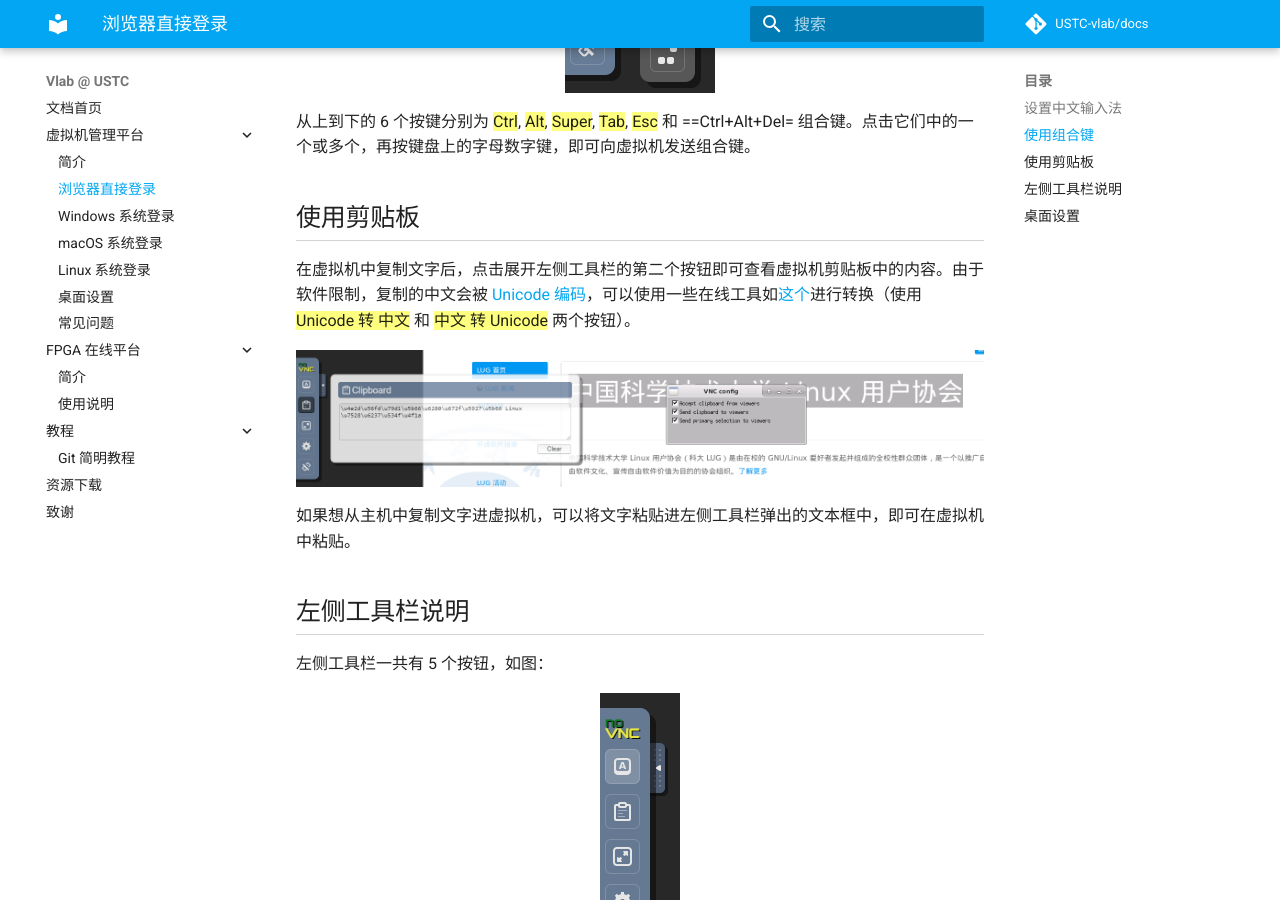
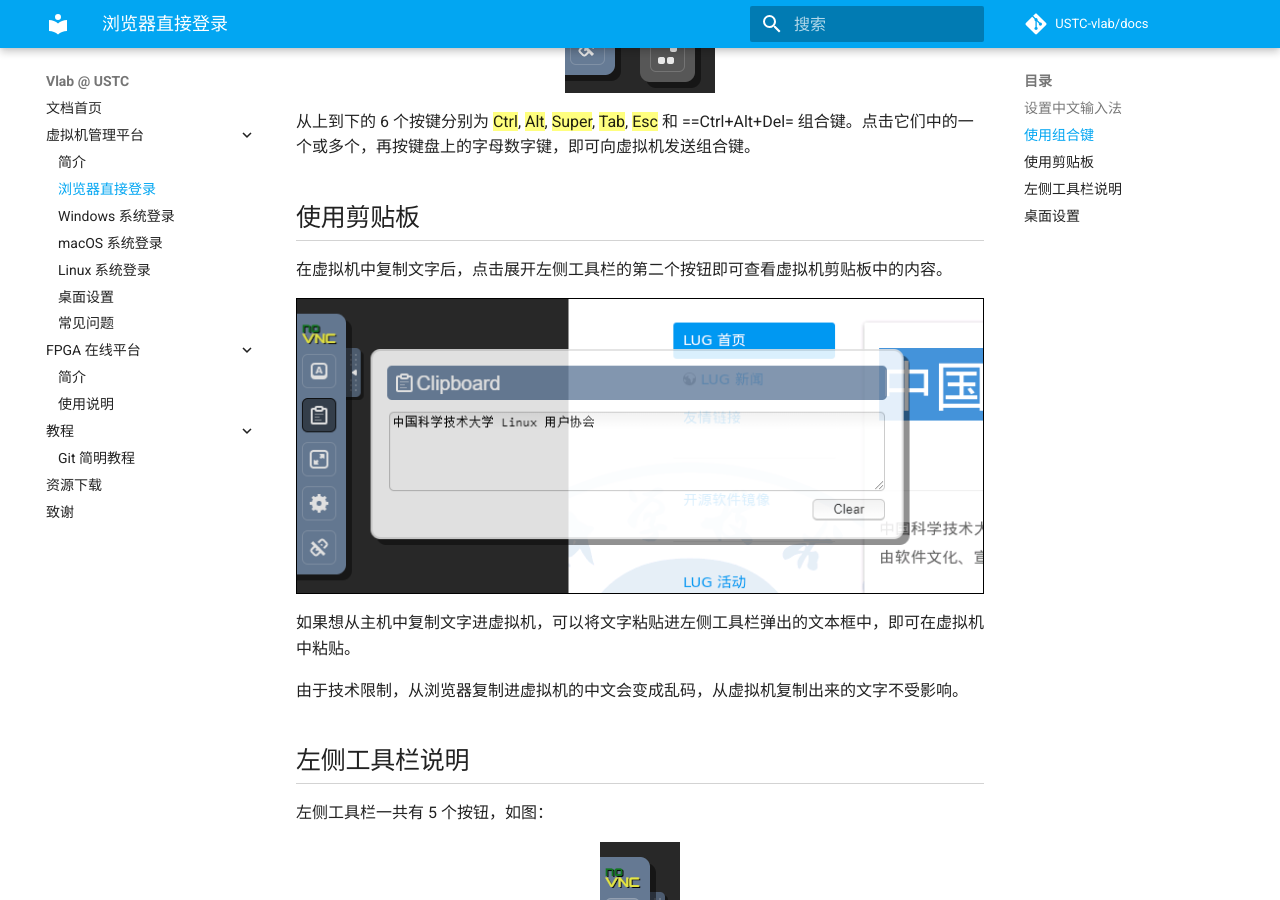
Before and after one commit to USTC-vlab/docs, an MkDocs documentation site: the page built from docs/vm/login-browser.md, in a window 1280 px wide and 900 px high, scrolled down 2625 px. Built offline with MkDocs 1.6.1 and Material for MkDocs 9.7.7, drawn with Linux system fonts in a browser that asks for light colours; comment, search, counter and statistics services are not loaded.

Commit message:
Update docs on noVNC clipboard Chinese support

```diff
--- a/docs/vm/login-browser.md
+++ b/docs/vm/login-browser.md
@@ -53,11 +53,13 @@
 
 <!--使用剪贴板时请确保虚拟机中的 VNC config 对话框是开启状态。-->
 
-在虚拟机中复制文字后，点击展开左侧工具栏的第二个按钮即可查看虚拟机剪贴板中的内容。由于软件限制，复制的中文会被 [Unicode 编码](https://zh.wikipedia.org/wiki/Unicode)，可以使用一些在线工具如[这个](https://tool.chinaz.com/tools/unicode.aspx)进行转换（使用 ==Unicode 转 中文== 和 ==中文 转 Unicode== 两个按钮）。
+在虚拟机中复制文字后，点击展开左侧工具栏的第二个按钮即可查看虚拟机剪贴板中的内容。
 
-![noVNC Clipboard Utility](../images/novnc-clipboard.png){: .img-center }
+![noVNC Clipboard Utility](../images/novnc-clipboard.png){: .img-center .img-border }
 
 如果想从主机中复制文字进虚拟机，可以将文字粘贴进左侧工具栏弹出的文本框中，即可在虚拟机中粘贴。
+
+由于技术限制，从浏览器复制进虚拟机的中文会变成乱码，从虚拟机复制出来的文字不受影响。
 
 ## 左侧工具栏说明 {#novnc-toolbar}
 
```
Also changed, not shown: docs/images/novnc-clipboard.png.
